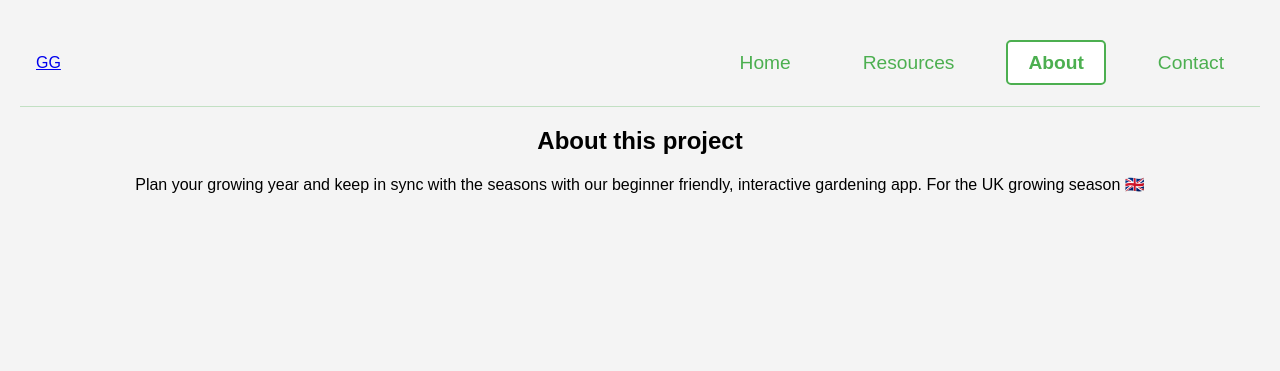
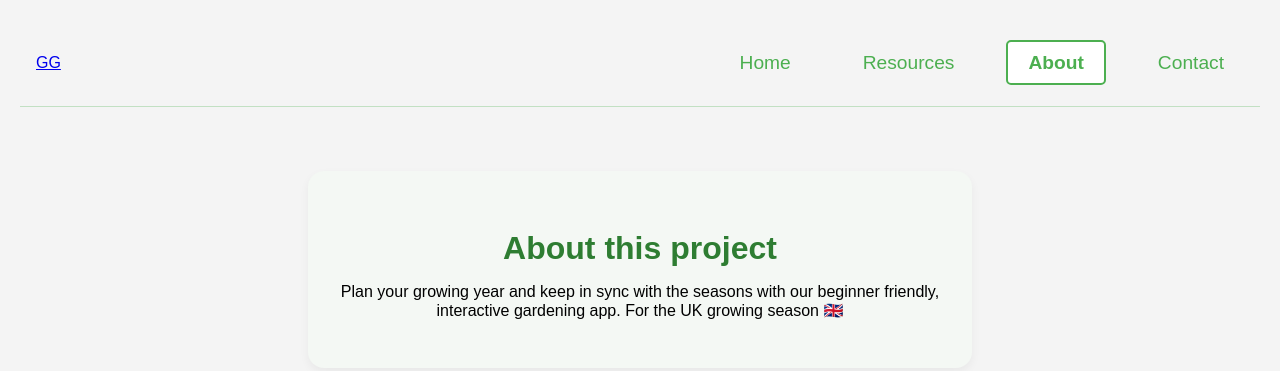
Before and after one commit to runwiththerhythm/growing-guide, a website: page about.html in a window 1280 px wide. Drawn offline with Linux system fonts and the light colour scheme.

Commit message:
Style Resources and About page consistently

```diff
--- a/about.html
+++ b/about.html
@@ -28,12 +28,11 @@
     </header>
 
 <main class="about">
-    <h2>About this project</h2>
+    <section class="about-section">
+        <h2>About this project</h2>
 
-    <section class="about-section">
-
-        Plan your growing year and keep in sync with the seasons with our beginner friendly, interactive gardening app.
-        For the UK growing season 🇬🇧
+        <p>Plan your growing year and keep in sync with the seasons with our beginner friendly, interactive gardening app.
+        For the UK growing season 🇬🇧 </p>
     </section>
 </main>
 </body>
--- a/assets/css/style.css
+++ b/assets/css/style.css
@@ -430,11 +430,16 @@ body {
     font-size: 2rem;
     margin-bottom: 1.5rem;
     text-align: center;
-    color: #1e3b25;
+    color: #2e7d32;
   }
 
   .resource-section {
-    margin-bottom: 2rem;
+    max-width: 600px;
+    margin: 2rem auto;
+    padding: 2rem;
+    background-color: #f4f8f4;
+    border-radius: 1rem;
+    box-shadow: 0 4px 10px rgba(0, 0, 0, 0.05);
   }
 
   .resource-section h3 {
@@ -462,6 +467,22 @@ body {
 
   .resource-section a:hover {
     color: #2a5f30;
+  }
+
+  /* About page styles */
+  .about-section {
+    max-width: 600px;
+    margin: 4rem auto;
+    padding: 2rem;
+    background-color: #f4f8f4;
+    border-radius: 1rem;
+    box-shadow: 0 4px 10px rgba(0, 0, 0, 0.05);
+  }
+
+  .about-section h2 {
+    font-size: 2rem;
+    margin-bottom: 1rem;
+    color: #2e7d32;
   }
 
   /* Contact page styles */
```
